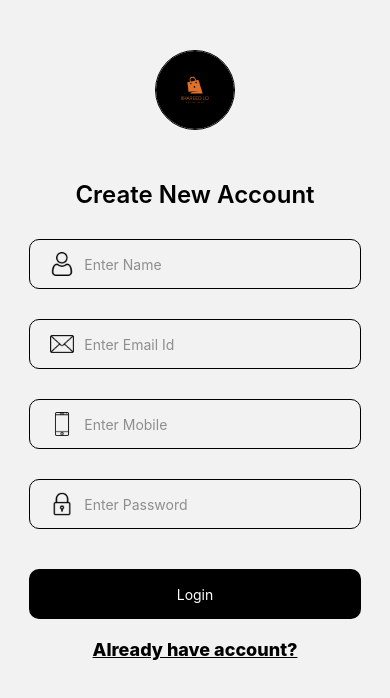
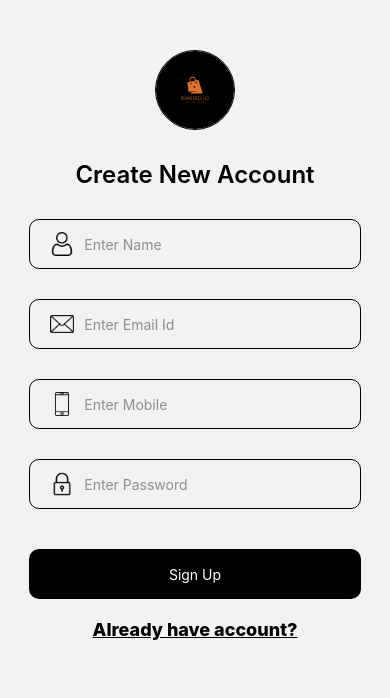
Before and after one commit to samadakram/KhareedLo, a React Native app: screen /SignUp in a window 390 px wide. Both pictures are taken after a click on the element "Create New Account". Shown: the top 698 px of the page. Built offline with nearby package versions, Linux system fonts and the light colour scheme.

Commit message:
Fixed SignUp Design issues

```diff
--- a/src/screens/SignUp/SignUp.js
+++ b/src/screens/SignUp/SignUp.js
@@ -12,14 +12,14 @@ const SignUp = () => {
     const [badName, setBadName] = useState(false);
     const [email, setEmail] = useState('');
     const [badEmail, setBadEmail] = useState(false);
-    const [mobile, setMobile] = useState();
+    const [mobile, setMobile] = useState('');
     const [badMobile, setBadMobile] = useState(false);
     const [password, setPassword] = useState('');
     const [badPassword, setBadPassword] = useState(false);
 
     const validate = () => {
         if (name === '') {
-            setName(true)
+            setBadName(true)
         } else {
             setName(false)
         }
@@ -31,11 +31,11 @@ const SignUp = () => {
         }
 
         if (mobile === '') {
-            setBadEmail(true);
+            setBadMobile(true);
         } else if (mobile > 11) {
             setBadMobile(true)
         } else {
-            setBadEmail(false);
+            setBadMobile(false);
         }
 
         if (password === '') {
@@ -46,8 +46,8 @@ const SignUp = () => {
     };
 
     return (
+        <View style={styles.main}>
             <KeyboardAvoidingView behavior='padding' style={{ flex: 1 }}>
-            {/* <View style={styles.main}> */}
                 <Image
                     style={styles.logo}
                     source={require('../../images/playstore.png')}
@@ -61,7 +61,7 @@ const SignUp = () => {
                 />
                 {
                     badName === true && (
-                    <Text style={styles.badText}>Please Enter Email Id</Text>
+                        <Text style={styles.badText}>Please Enter Name</Text>
                     )
                 }
                 <CustomTextInput
@@ -84,7 +84,7 @@ const SignUp = () => {
                 />
                 {
                     badMobile === true && (
-                    <Text style={styles.badText}>Please Enter Email Id</Text>
+                        <Text style={styles.badText}>Please Enter Mobile</Text>
                     )
                 }
                 <CustomTextInput
@@ -96,11 +96,11 @@ const SignUp = () => {
                 />
                 {
                     badPassword === true && (
-                    <Text style={styles.badText}>Please Enter Email Id</Text>
+                        <Text style={styles.badText}>Please Enter Password</Text>
                     )
                 }
                 <CustomButton
-                title={'Login'}
+                    title={'Sign Up'}
                     bgColor={'#000'}
                     textColor={'#fff'}
                     onPress={() => {
@@ -111,8 +111,8 @@ const SignUp = () => {
                     style={styles.createAccount}
                     onPress={() => { navigation.goBack() }}
                 >Already have account?</Text>
-            {/* </View> */}
             </KeyboardAvoidingView>
+        </View>
     )
 }
 
@@ -136,7 +136,7 @@ const styles = StyleSheet.create({
         fontSize: 24,
         fontWeight: '600',
         alignSelf: 'center',
-        marginTop: 50
+        marginTop: 30
     },
     input: {
         borderWidth: 0.5,
```
Also changed, not shown: 4 other files (tests, documents, lock files or other folders). Lines whose indentation alone changed are shown as unchanged.
